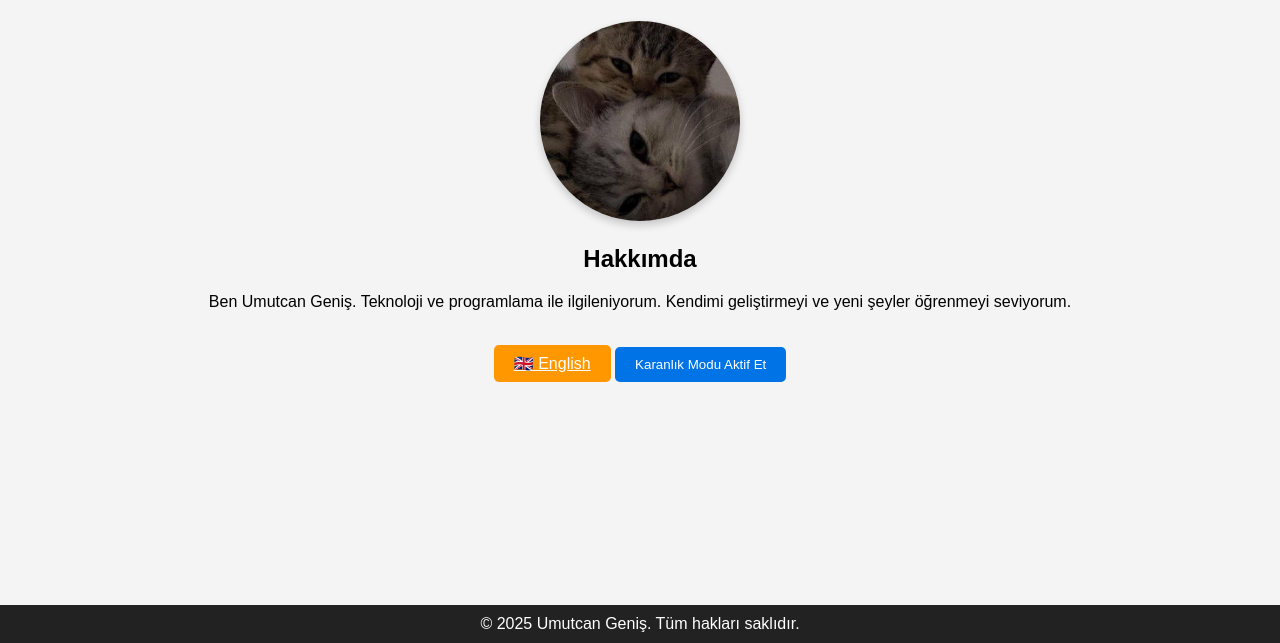
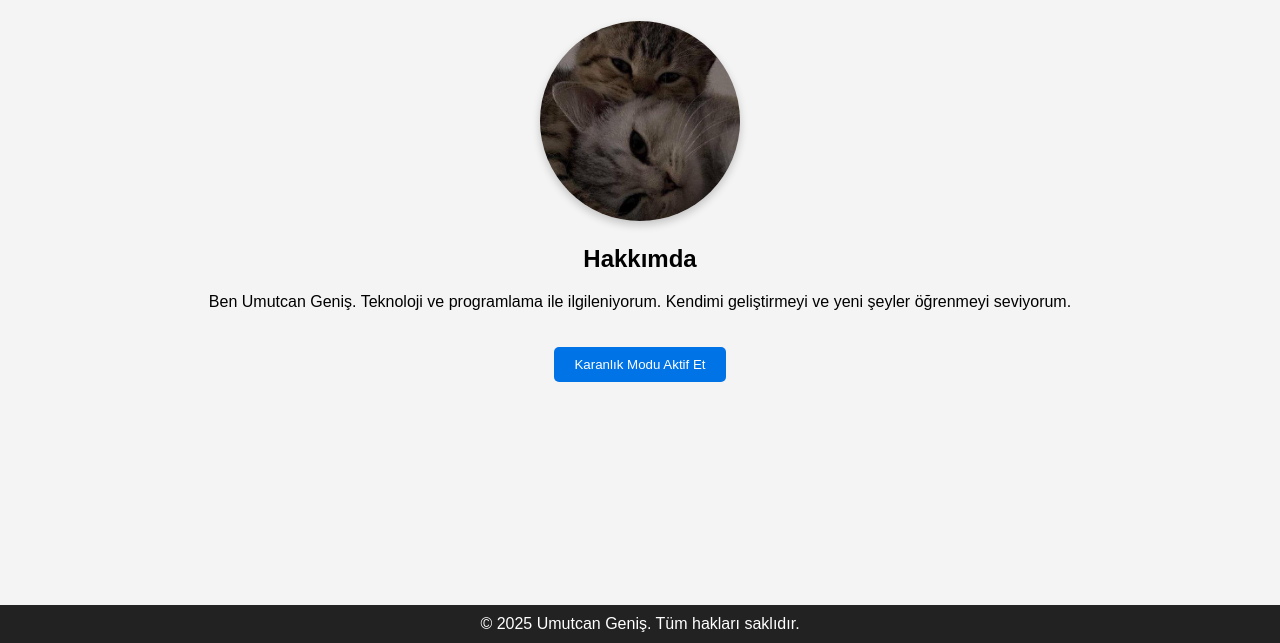
Before and after one commit to umepa/umepa.github.io, a plain HTML site: page index.html in a window 1280 px wide. Shown: the part 157-800 px from the top of the page. Drawn offline with Linux system fonts and the light colour scheme.

Commit message:
Update index.html

```diff
--- a/index.html
+++ b/index.html
@@ -91,21 +91,6 @@
             background-color: #005bb5;
             transform: scale(1.05);
         }
-
-        .lang-switch {
-            margin-top: 20px;
-            padding: 10px 20px;
-            background-color: #ff9800;
-            color: white;
-            border: none;
-            cursor: pointer;
-            border-radius: 5px;
-            transition: background-color 0.3s;
-        }
-
-        .lang-switch:hover {
-            background-color: #e68900;
-        }
     </style>
 </head>
 <body>
@@ -124,9 +109,6 @@
 
         <h2 id="hakkimda">Hakkımda</h2>
         <p>Ben Umutcan Geniş. Teknoloji ve programlama ile ilgileniyorum. Kendimi geliştirmeyi ve yeni şeyler öğrenmeyi seviyorum.</p>
-
-        <!-- İngilizce Siteye Gitme Butonu -->
-        <a href="index-en.html" class="lang-switch">🇬🇧 English</a>
 
         <button class="dark-mode-toggle" onclick="toggleDarkMode()">Karanlık Modu Aktif Et</button>
     </div>
```
